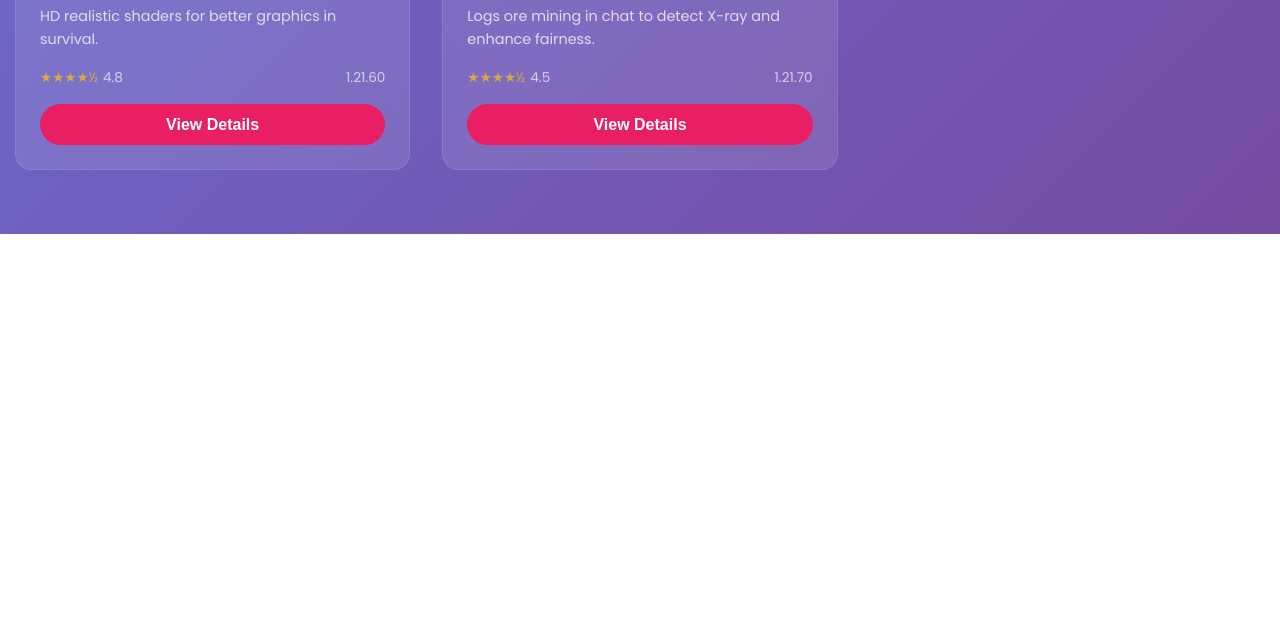
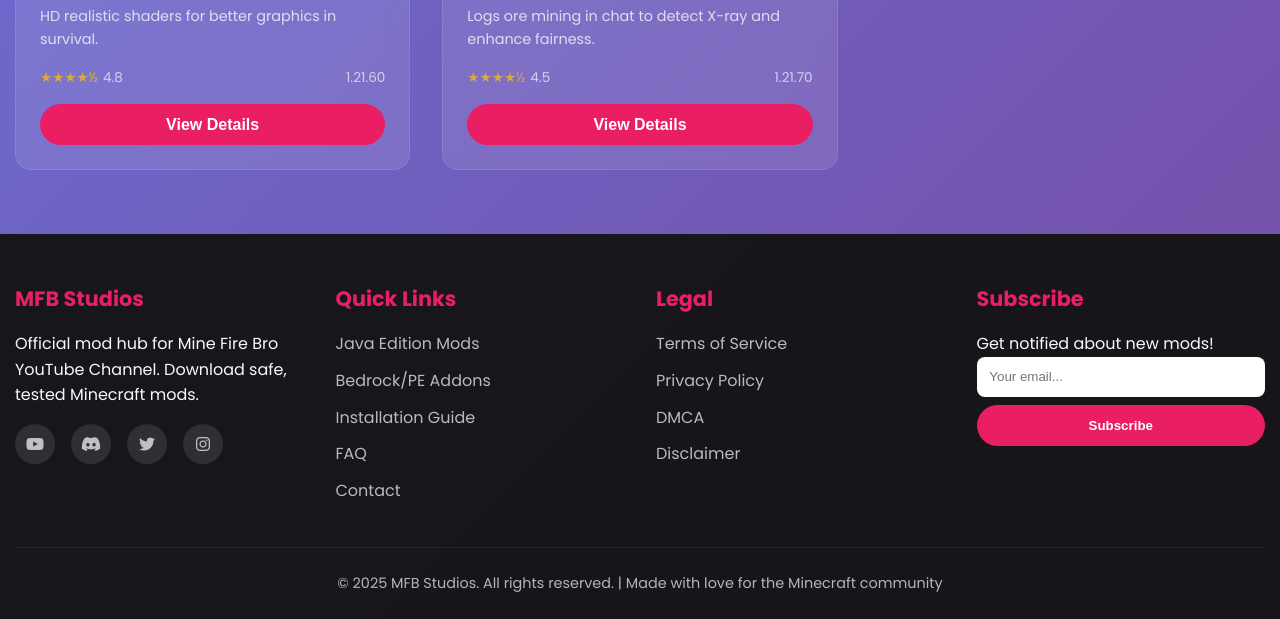
Before and after one commit to MFB-Studios/MFB-Studios.com, a plain HTML site: page index.html in a window 1280 px wide. Shown: the part 1432-2051 px from the top of the page. Before the commit the page ends 1666 px from the top, so only its background shows below. Drawn offline with Linux system fonts and the light colour scheme; files that its build step writes are made by us from their sources; files whose address does not match are found by name.

Commit message:
Update index.html

```diff
--- a/index.html
+++ b/index.html
@@ -4,13 +4,12 @@
     <meta charset="UTF-8">
     <meta name="viewport" content="width=device-width, initial-scale=1.0">
     <title>MFB Studios - Minecraft Mods Hub</title>
-    <meta name="description" content="Download Minecraft Java & Bedrock/Pocket Edition mods from MFB Studios.">
+    <meta name="description" content="Download Minecraft Java & Bedrock/Pocket Edition mods from MFB Studios - Official mod hub for Mine Fire Bro YouTube channel.">
     <link href="https://fonts.googleapis.com/css2?family=Poppins:wght@400;500;600;700&display=swap" rel="stylesheet">
     <link rel="stylesheet" href="https://cdnjs.cloudflare.com/ajax/libs/font-awesome/6.4.0/css/all.min.css">
     <link rel="stylesheet" href="css/style.css">
 </head>
 <body>
-
     <!-- Header -->
     <header>
         <div class="container">
@@ -27,10 +26,9 @@
         </div>
     </header>
 
-<!-- Main -->
+    <!-- Main Content -->
     <main class="container">
-
-    <!-- Hero -->
+        <!-- Hero Section -->
         <section class="hero" id="home">
             <h1>MFB Studios</h1>
             <p>Official Minecraft Mods Hub for <strong>Mine Fire Bro</strong> YouTube Channel</p>
@@ -53,8 +51,8 @@
             <div class="mods-grid" id="modsGrid"></div>
         </section>
 
-    <!-- Mod Detail -->
-    <section class="mod-detail" id="modDetail" style="display:none;">
+        <!-- Mod Detail Page -->
+        <section class="mod-detail" id="modDetail">
             <div class="detail-container">
                 <button class="back-btn" onclick="closeModDetail()"><i class="fas fa-arrow-left"></i> Back to Mods</button>
 
@@ -91,8 +89,60 @@
         </section>
     </main>
 
+    <!-- Footer -->
+    <footer>
+        <div class="container">
+            <div class="footer-content">
+                <div class="footer-section">
+                    <h3>MFB Studios</h3>
+                    <p>Official mod hub for Mine Fire Bro YouTube Channel. Download safe, tested Minecraft mods.</p>
+                    <div class="social-links">
+                        <a href="#"><i class="fab fa-youtube"></i></a>
+                        <a href="#"><i class="fab fa-discord"></i></a>
+                        <a href="#"><i class="fab fa-twitter"></i></a>
+                        <a href="#"><i class="fab fa-instagram"></i></a>
+                    </div>
+                </div>
+
+                <div class="footer-section">
+                    <h3>Quick Links</h3>
+                    <ul>
+                        <li><a href="#">Java Edition Mods</a></li>
+                        <li><a href="#">Bedrock/PE Addons</a></li>
+                        <li><a href="#">Installation Guide</a></li>
+                        <li><a href="#">FAQ</a></li>
+                        <li><a href="#">Contact</a></li>
+                    </ul>
+                </div>
+
+                <div class="footer-section">
+                    <h3>Legal</h3>
+                    <ul>
+                        <li><a href="#">Terms of Service</a></li>
+                        <li><a href="#">Privacy Policy</a></li>
+                        <li><a href="#">DMCA</a></li>
+                        <li><a href="#">Disclaimer</a></li>
+                    </ul>
+                </div>
+
+                <div class="footer-section">
+                    <h3>Subscribe</h3>
+                    <p>Get notified about new mods!</p>
+                    <form>
+                        <input type="email" placeholder="Your email..." style="width:100%;padding:0.8rem;border-radius:8px;border:none;margin-bottom:0.5rem;">
+                        <button type="submit" class="btn-primary" style="width:100%;">Subscribe</button>
+                    </form>
+                </div>
+            </div>
+
+            <div class="copyright">
+                © 2025 MFB Studios. All rights reserved. | Made with love for the Minecraft community
+            </div>
+        </div>
+    </footer>
+
     <!-- Admin Panel -->
-<div class="admin-panel" id="adminPanel" style="display:none;">
+    <div class="admin-panel" id="adminPanel">
         <div class="container">
             <div class="admin-container">
                 <div class="admin-header">
@@ -106,13 +156,16 @@
                         <div class="form-row">
                             <div class="form-group"><label>Mod Name</label><input type="text" id="modName" required></div>
                             <div class="form-group"><label>Platform</label>
-                            <select id="modPlatform" required><option value="java">Java Edition</option><option value="bedrock">Bedrock/PE</option></select>
+                                <select id="modPlatform" required>
+                                    <option value="java">Java Edition</option>
+                                    <option value="bedrock">Bedrock/PE</option>
+                                </select>
                             </div>
                         </div>
 
                         <div class="form-row">
-                        <div class="form-group"><label>Minecraft Version</label><input type="text" id="modVersion" placeholder="e.g. 1.20.1" required></div>
-                        <div class="form-group"><label>Mod Version</label><input type="text" id="modModVersion" placeholder="e.g. v1.2.3" required></div>
+                            <div class="form-group"><label>Minecraft Version</label><input type="text" id="modVersion" placeholder="e.g. 1.21" required></div>
+                            <div class="form-group"><label>Mod Version</label><input type="text" id="modModVersion" placeholder="e.g. v1.0" required></div>
                         </div>
 
                         <div class="form-group"><label>Short Description (card)</label><textarea id="modShortDesc" maxlength="150" required></textarea></div>
@@ -145,7 +198,7 @@
     </div>
 
     <!-- Screenshot Modal -->
-<div class="modal" id="screenshotModal" style="display:none;" onclick="closeModal()">
+    <div class="modal" id="screenshotModal" onclick="closeModal()">
         <span class="close-modal" onclick="closeModal()">X</span>
         <img id="modalImage" src="" alt="Screenshot">
     </div>
```
Lines whose indentation alone changed are shown as unchanged.
